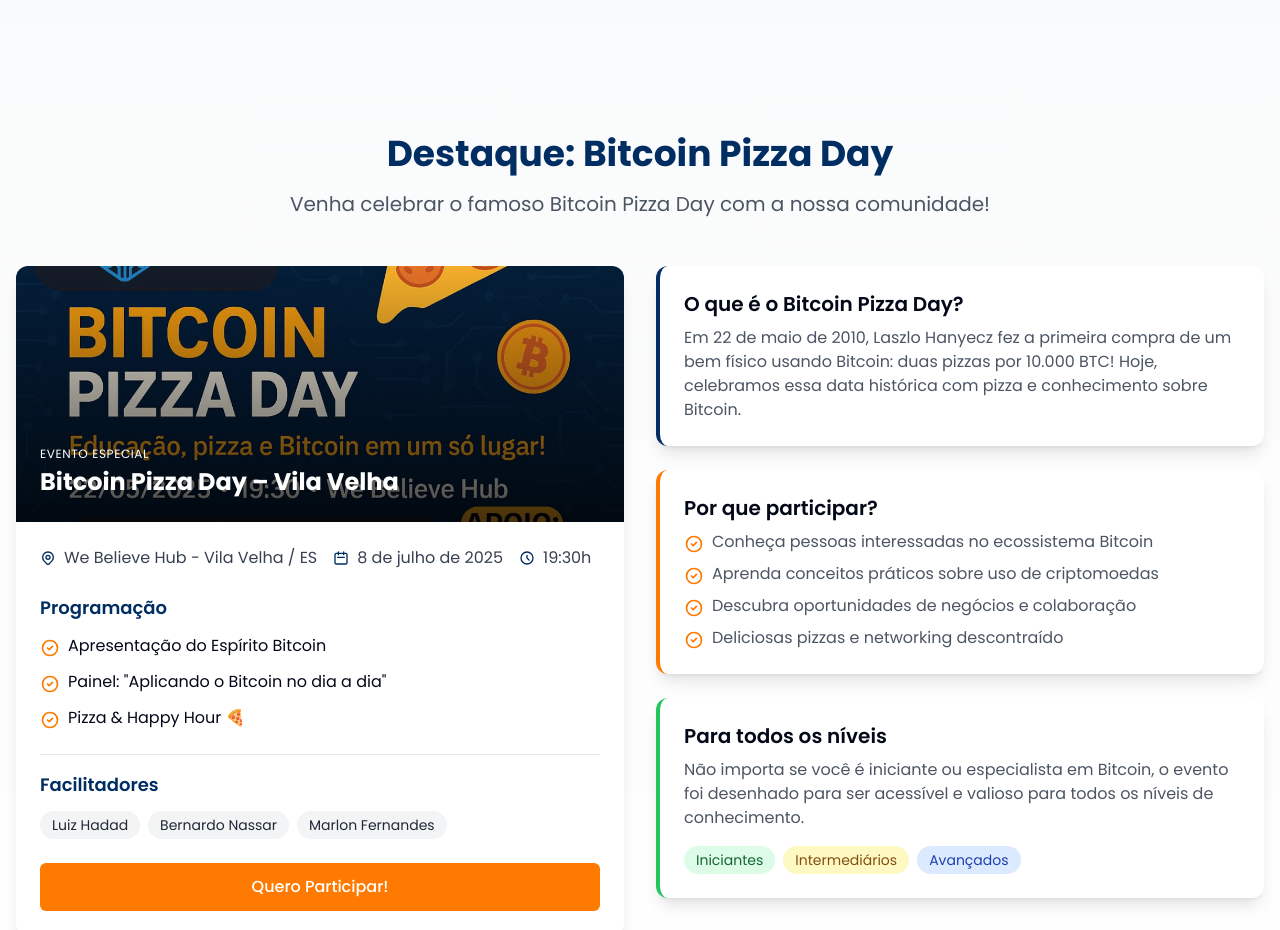
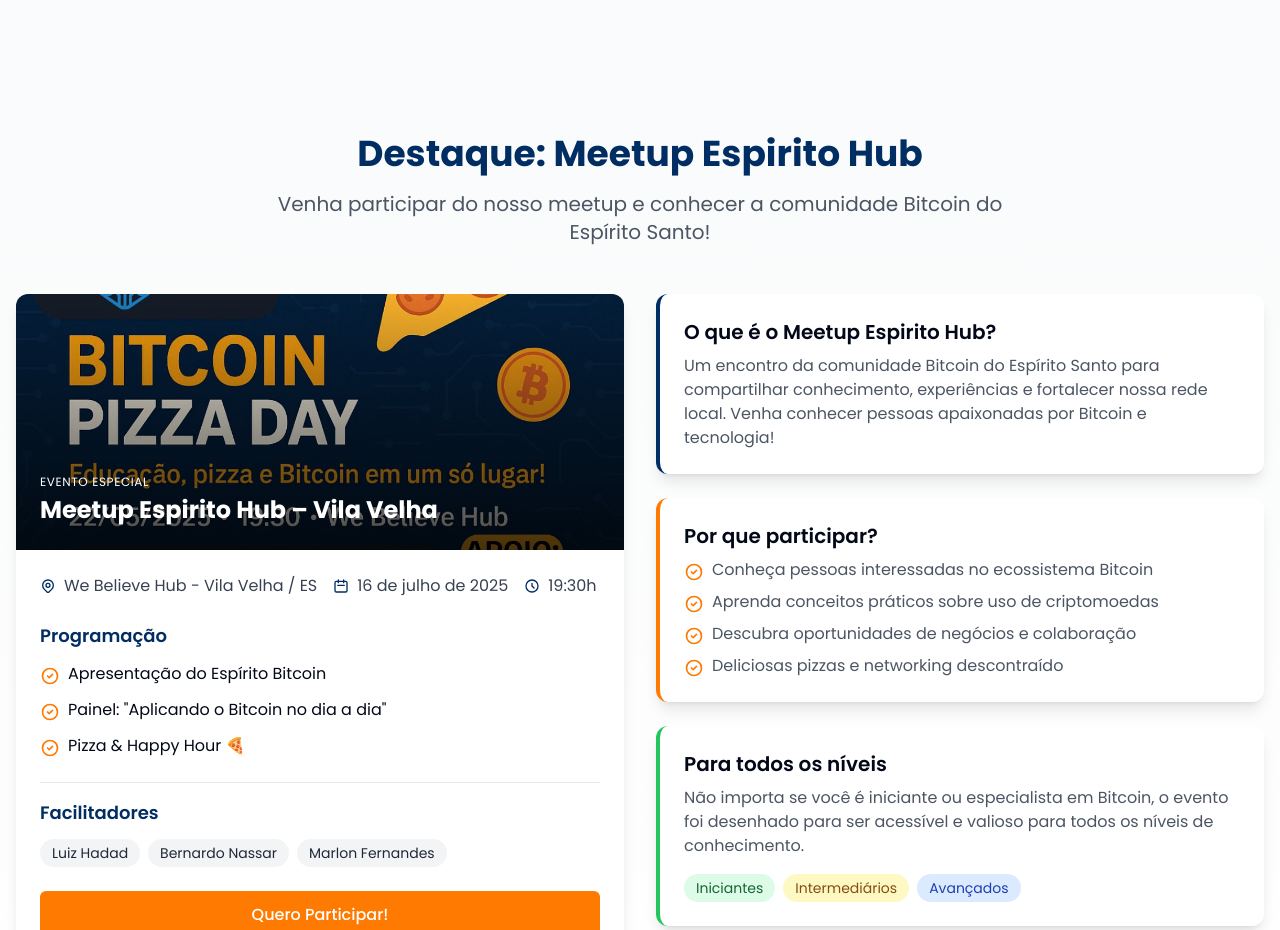
Before and after one commit to victorrangel10/espirito-bitcoin, a React (Vite) app: page / in a window 1280 px wide. Shown: the part 1780-2710 px from the top of the page. Built offline with nearby package versions, Linux system fonts and the light colour scheme.

Commit message:
Update event date and name
The AI updated the event date to July 16th and changed the event name to "Meetup Espirito Hub" in the `Event` component.

```diff
--- a/src/components/Event.tsx
+++ b/src/components/Event.tsx
@@ -36,7 +36,7 @@ const Event = () => {
       <div className="section-container">
         <div className="text-center mb-12">
           <h2 className={`section-title ${isVisible ? "animate-fade-in" : "opacity-0"}`}>
-            Destaque: Bitcoin Pizza Day
+            Destaque: Meetup Espirito Hub
           </h2>
           <p
             className={`section-subtitle max-w-3xl mx-auto ${
@@ -44,7 +44,7 @@ const Event = () => {
             }`}
             style={{ animationDelay: "0.2s" }}
           >
-            Venha celebrar o famoso Bitcoin Pizza Day com a nossa comunidade!
+            Venha participar do nosso meetup e conhecer a comunidade Bitcoin do Espírito Santo!
           </p>
         </div>
 
@@ -58,7 +58,7 @@ const Event = () => {
             <div className="relative">
               <img
                 src="/lovable-uploads/0cf961b1-0a7e-4122-b20c-295bb539adee.png"
-                alt="Bitcoin Pizza Day"
+                alt="Meetup Espirito Hub"
                 className="w-full h-64 object-cover object-center"
               />
               <div className="absolute inset-0 bg-gradient-to-t from-black/70 to-transparent flex items-end">
@@ -66,7 +66,7 @@ const Event = () => {
                   <p className="text-xs uppercase tracking-wider mb-1">
                     Evento Especial
                   </p>
-                  <h3 className="text-2xl font-bold">Bitcoin Pizza Day – Vila Velha</h3>
+                  <h3 className="text-2xl font-bold">Meetup Espirito Hub – Vila Velha</h3>
                 </div>
               </div>
             </div>
@@ -84,7 +84,7 @@ const Event = () => {
                   <svg xmlns="http://www.w3.org/2000/svg" width="16" height="16" fill="none" viewBox="0 0 24 24" stroke="currentColor" className="text-espirito-blue">
                     <path strokeLinecap="round" strokeLinejoin="round" strokeWidth="2" d="M8 7V3m8 4V3m-9 8h10M5 21h14a2 2 0 002-2V7a2 2 0 00-2-2H5a2 2 0 00-2 2v12a2 2 0 002 2z"></path>
                   </svg>
-                  <span>8 de julho de 2025</span>
+                  <span>16 de julho de 2025</span>
                 </div>
                 <div className="flex items-center gap-2 text-gray-700">
                   <svg xmlns="http://www.w3.org/2000/svg" width="16" height="16" fill="none" viewBox="0 0 24 24" stroke="currentColor" className="text-espirito-blue">
@@ -146,9 +146,9 @@ const Event = () => {
             style={{ animationDelay: "0.4s" }}
           >
             <div className="bg-white p-6 rounded-xl shadow-lg border-l-4 border-espirito-blue">
-              <h3 className="text-xl font-semibold mb-2">O que é o Bitcoin Pizza Day?</h3>
+              <h3 className="text-xl font-semibold mb-2">O que é o Meetup Espirito Hub?</h3>
               <p className="text-gray-600">
-                Em 22 de maio de 2010, Laszlo Hanyecz fez a primeira compra de um bem físico usando Bitcoin: duas pizzas por 10.000 BTC! Hoje, celebramos essa data histórica com pizza e conhecimento sobre Bitcoin.
+                Um encontro da comunidade Bitcoin do Espírito Santo para compartilhar conhecimento, experiências e fortalecer nossa rede local. Venha conhecer pessoas apaixonadas por Bitcoin e tecnologia!
               </p>
             </div>
 
```
